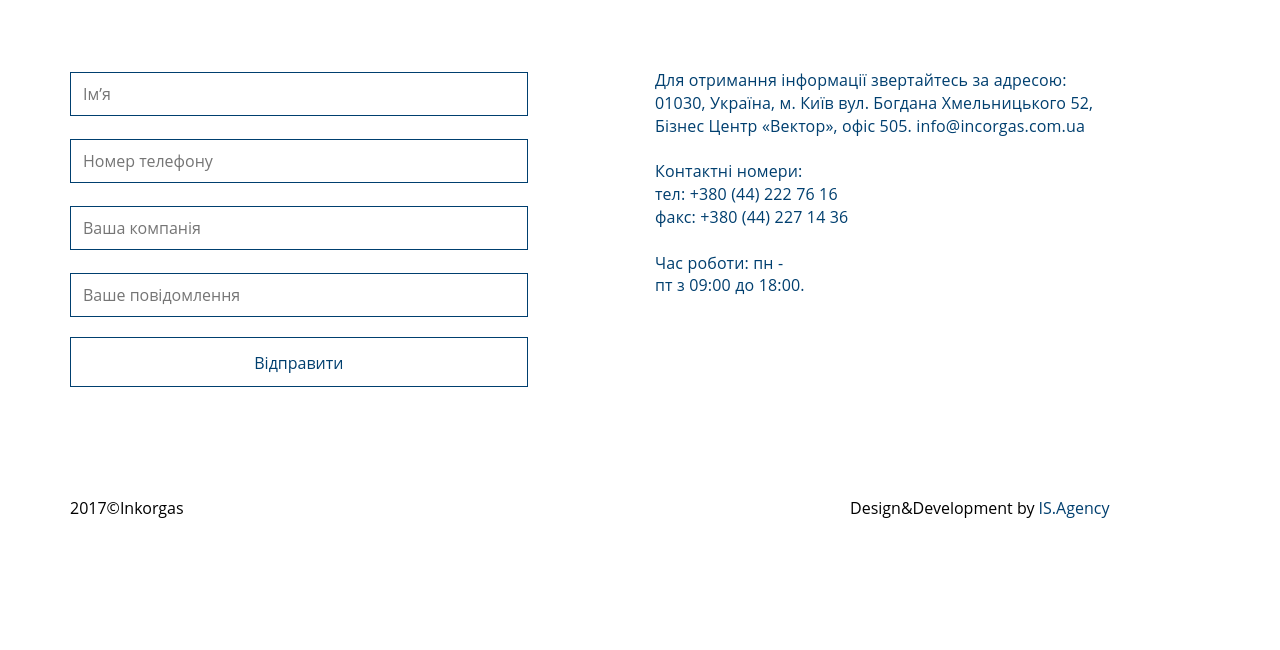
After one commit to Ktara/is-it, a PHP site: page /contacts.html in a window 1280 px wide. The commit adds this page. Shown: the part 489-1139 px from the top of the page. Run offline with PHP 8.4, Linux system fonts and the light colour scheme; some libraries are stand-ins or nearby versions.

Commit message:
add contacts page

```diff
--- /dev/null
+++ b/Inkorgaz/contacts.html
@@ -0,0 +1,91 @@
+<!DOCTYPE html>
+<html lang="ru">
+  <head>
+    <meta charset="utf-8">
+    <meta http-equiv="X-UA-Compatible" content="IE=edge">
+    <meta name="viewport" content="width=device-width, initial-scale=1">
+    <!-- The above 3 meta tags *must* come first in the head; any other head content must come *after* these tags -->
+    <title>Inkorgaz</title>
+
+    <!-- Bootstrap -->
+    <link rel="stylesheet" href="css/reset.css">
+    <link rel="stylesheet" href="css/slick.css">
+    <link rel="stylesheet" href="css/bootstrap.min.css">
+    <link rel="stylesheet" href="css/style.css">
+    <!-- HTML5 shim and Respond.js for IE8 support of HTML5 elements and media queries -->
+    <!-- WARNING: Respond.js doesn't work if you view the page via file:// -->
+    <!--[if lt IE 9]>
+      <script src="https://oss.maxcdn.com/html5shiv/3.7.3/html5shiv.min.js"></script>
+      <script src="https://oss.maxcdn.com/respond/1.4.2/respond.min.js"></script>
+    <![endif]-->
+  </head>
+  <body>
+
+    <header class="nav-header">
+      <div class="container">
+        <div class="row">
+          <div class="col-md-3 nav-header-logo">ІНКОРГАЗ</div>
+          <div class="col-md-6">
+            <ul role="navigation" class="nav-header-menu">
+              <li role="presentation"><a href="">Про нас</a></li>
+              <li role="presentation"><a href="">Споживачам</a></li>
+              <li role="presentation"><a href="">Клієнти</a></li>
+              <li role="presentation"><a href="">Контакти</a></li>
+            </ul>
+          </div>
+          <div class="col-md-3 nav-header-form">
+            <form action="#">
+              <input type="search" placeholder="Що ви шукаєте?">
+            </form>
+          </div>
+        </div>
+      </div>
+    </header>
+
+    <section class="contacts">
+      <div class="container">
+        <h2>Зв’яжіться з нами</h2>
+        <div id="contacts-map" class="contacts-map"></div>
+        <div class="row">
+          <div class="col-md-5">
+            <form class="contacts-form" action="">
+              <input type="name" placeholder="Ім’я">
+              <input type="tel" placeholder="Номер телефону">
+              <input type="text" placeholder="Ваша компанія">
+              <input type="text" placeholder="Ваше повідомлення">
+              <a href="" class="btn">Відправити</a>
+            </form>
+          </div>
+          <div class="col-md-5 col-md-offset-1">
+            <p>
+              Для отримання інформації звертайтесь&nbsp;за&nbsp;адресою: 01030,&nbsp;Україна,&nbsp;м.&nbsp;Київ вул. Богдана Хмельницького&nbsp;52, Бізнес&nbsp;Центр&nbsp;&laquo;Вектор&raquo;,&nbsp;офіс 505. info@incorgas.com.ua
+            </p>
+          </div>
+          <div class="col-md-3 col-md-offset-1">
+            <p>
+              <br>Контактні номери: тел:&nbsp;+380&nbsp;(44)&nbsp;222&nbsp;76&nbsp;16 факс:&nbsp;+380&nbsp;(44)&nbsp;227&nbsp;14&nbsp;36 <br><br>Час роботи: пн&nbsp;-пт&nbsp;з&nbsp;09:00&nbsp;до&nbsp;18:00.
+            </p>
+          </div>
+        </div>
+      </div>
+    </section>
+
+    <footer>
+      <div class="container">
+        <div class="row">
+          <div class="col-md-2">2017©Inkorgas</div>
+          <div class="col-md-4 col-md-offset-6">
+            Design&Development by <a target="_blank" href="">IS.Agency</a>
+          </div>
+        </div>
+      </div>
+    </footer>
+
+    <script src="https://maps.googleapis.com/maps/api/js?key=AIzaSyDlz1gozgsvPS259RrE2I7HkbwEsK3f9HY&callback=initMap" async defer></script>
+    <script src="js/jquery-3.2.1.min.js"></script>
+    <script src="js/slick.min.js"></script>
+    <script src="js/script.js"></script>
+    <script src="js/map.js"></script>
+
+  </body>
+</html>
--- a/Inkorgaz/css/style.css
+++ b/Inkorgaz/css/style.css
@@ -282,8 +282,8 @@ body {
 .main-cooperation span {
   color: #003f6f;
 }
-/* Contacts section */
-.contacts {
+/* Main-contacts section */
+.main-contacts {
   width: 100%;
   height: 510px;
   background-image: url(../img/inkorgas-layout/5.jpg);
@@ -293,13 +293,13 @@ body {
   position: relative;
   margin-top: 135px;
 }
-.contacts .container {
+.main-contacts .container {
   position: relative;
   z-index: 100;
   color: #ffffff;
   height: 100%;
 }
-.contacts:before {
+.main-contacts:before {
   background-color: rgba(0, 64, 112, 0.6);
   content: '';
   display: block;
@@ -309,7 +309,7 @@ body {
   top: 0;
   left: 0;
 }
-.contacts h2 {
+.main-contacts h2 {
   font-size: 30px;
   font-family: 'OpenSans', sans-serif;
   font-weight: 300;
@@ -317,12 +317,12 @@ body {
   color: #ffffff;
   margin-top: 55px;
 }
-.contacts-form {
+.main-contacts-form {
   display: inline-block;
   line-height: 50px;
   margin-top: 45px;
 }
-.contacts-form input {
+.main-contacts-form input {
   margin-bottom: 20px;
   color: #ffffff;
   width: 100%;
@@ -331,7 +331,7 @@ body {
   background-color: rgba(255, 255, 255, 0);
   border: 1px solid #ffffff;
 }
-.contacts .btn {
+.main-contacts .btn {
   cursor: pointer;
   width: 100%;
   height: 50px;
@@ -343,10 +343,10 @@ body {
   text-decoration: none;
   transition: box-shadow 0.6s;
 }
-.contacts .btn:hover {
+.main-contacts .btn:hover {
   box-shadow: 0px 0px 0px 3px #ffffff;
 }
-.contacts p {
+.main-contacts p {
   color: #ffffff;
   letter-spacing: 0.16px;
   margin-top: 45px;
@@ -556,3 +556,48 @@ footer a:hover {
   max-height: 100%;
   height: 65%;
 }
+/* CONTACTS PAGE */
+/* Contacts section */
+.contacts h2 {
+  font-size: 30px;
+  font-family: 'OpenSans', sans-serif;
+  font-weight: 300;
+  letter-spacing: 0.3px;
+  margin-top: 50px;
+}
+.contacts-map {
+  height: 280px;
+  margin-top: 35px;
+  margin-bottom: 70px;
+}
+.contacts-form {
+  display: inline-block;
+  line-height: 50px;
+}
+.contacts-form input {
+  margin-bottom: 20px;
+  color: #003f6f;
+  width: 100%;
+  text-indent: 10px;
+  line-height: 40px;
+  border: 1px solid #003f6f;
+}
+.contacts .btn {
+  cursor: pointer;
+  width: 100%;
+  height: 50px;
+  border: 1px solid #003f6f;
+  line-height: 50px;
+  display: block;
+  text-align: center;
+  color: #003f6f;
+  text-decoration: none;
+  transition: box-shadow 0.6s;
+}
+.contacts .btn:hover {
+  box-shadow: 0px 0px 0px 3px #003f6f;
+}
+.contacts p {
+  color: #003f6f;
+  letter-spacing: 0.16px;
+}
--- a/Inkorgaz/css/style.less
+++ b/Inkorgaz/css/style.less
@@ -298,8 +298,8 @@ body {
 	}
 }
 
-/* Contacts section */
-.contacts {
+/* Main-contacts section */
+.main-contacts {
 	width: 100%;
 	height: 510px;
 	background-image: url(../img/inkorgas-layout/5.jpg);
@@ -570,6 +570,11 @@ footer {
 
 
 
+
+
+
+
+
 /* CLIENTS PAGE */
 
 /* Clients section */
@@ -590,3 +595,57 @@ footer {
 		}
 	}
 }
+
+
+
+
+
+
+
+/* CONTACTS PAGE */
+
+/* Contacts section */
+.contacts {
+	h2 {
+		font-size: 30px;
+		.opn-light;
+		letter-spacing: 0.3px;
+		margin-top: 50px;
+	}
+	&-map {
+		height: 280px;
+		margin-top: 35px;
+		margin-bottom: 70px;
+	}
+	&-form {
+		display: inline-block;
+		line-height: 50px;
+		input {
+			margin-bottom: 20px;
+			color: @main-blue;
+			width: 100%;
+			text-indent: 10px;
+			line-height: 40px;
+			border: 1px solid @main-blue;
+		}
+	}
+	.btn {
+		cursor: pointer;
+		width: 100%;
+		height: 50px;
+		border: 1px solid @main-blue;
+		line-height: 50px;
+		display: block;
+		text-align: center;
+		color: @main-blue;
+		text-decoration: none;
+		transition: box-shadow 0.6s;
+		&:hover {
+			box-shadow: 0px 0px 0px 3px @main-blue;
+		}
+	}
+	p {
+		color: @main-blue;
+		letter-spacing: 0.16px;
+	}
+}
--- a/Inkorgaz/index.html
+++ b/Inkorgaz/index.html
@@ -244,12 +244,12 @@
       </div>
     </section>
 
-    <section class="contacts">
+    <section class="main-contacts">
       <div class="container">
         <h2>Зв’яжіться з нами</h2>
         <div class="row">
           <div class="col-md-5">
-            <form class="contacts-form" action="">
+            <form class="main-contacts-form" action="">
               <input type="name" placeholder="Ім’я">
               <input type="tel" placeholder="Номер телефону">
               <input type="text" placeholder="Ваша компанія">
--- a/Inkorgaz/js/map.js
+++ b/Inkorgaz/js/map.js
@@ -202,3 +202,49 @@ function initMap() {
     // });
 
   }
+  function initMap() {
+    var uluru = {lat: 50.448524, lng: 30.506453};
+    var map = new google.maps.Map(document.getElementById('contacts-map'), {
+      zoom: 17,
+      center: uluru,
+      styles:  [
+    {
+        "stylers": [
+            {
+                "hue": "#2c3e50"
+            },
+            {
+                "saturation": 250
+            }
+        ]
+    },
+    {
+        "featureType": "road",
+        "elementType": "geometry",
+        "stylers": [
+            {
+                "lightness": 50
+            },
+            {
+                "visibility": "simplified"
+            }
+        ]
+    },
+    {
+        "featureType": "road",
+        "elementType": "labels",
+        "stylers": [
+            {
+                "visibility": "off"
+            }
+        ]
+    }
+]
+    });
+    var image = 'img/map-marker.svg';
+    var marker = new google.maps.Marker({
+      position: uluru,
+      map: map,
+      icon: image
+    });
+  }
```
